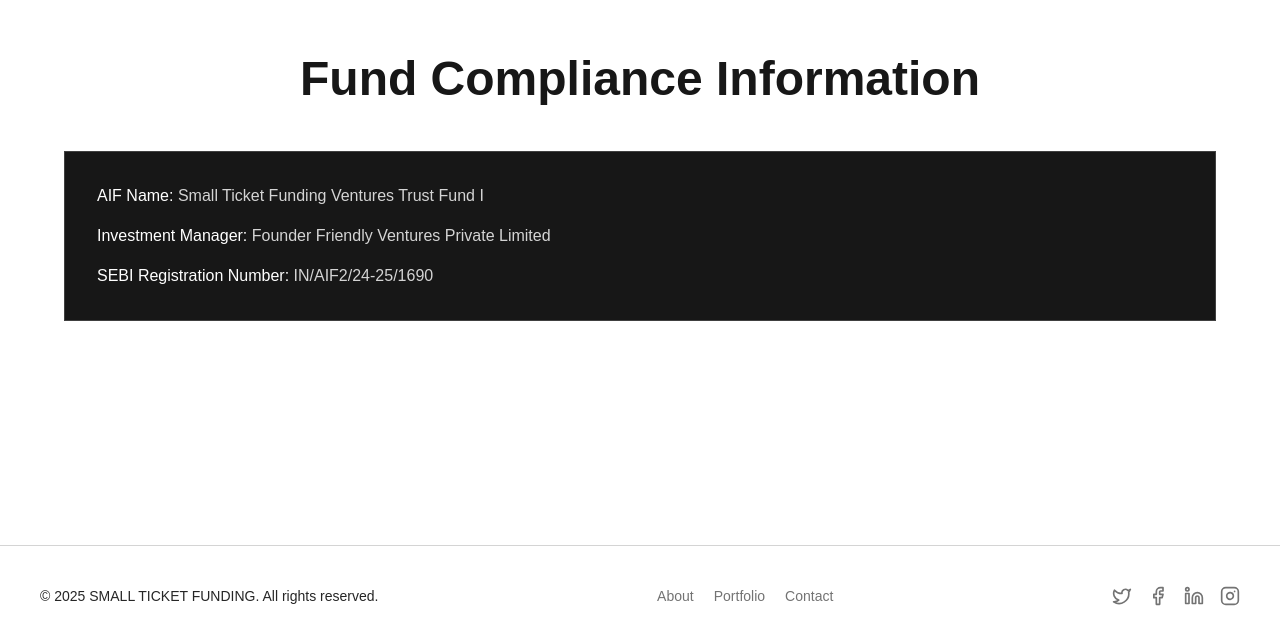
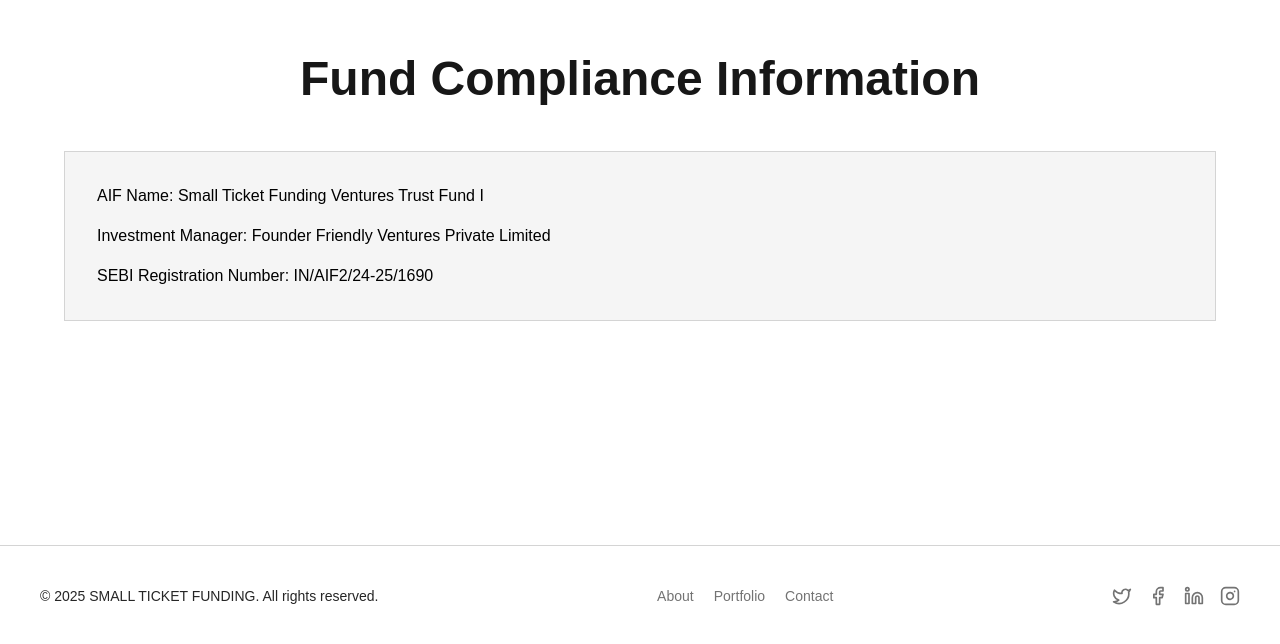
Before and after one commit to akshaytheGodxo/STF, a Next.js app: page / in a window 1280 px wide. Shown: the part 5623-6267 px from the top of the page. Built offline with nearby package versions, Linux system fonts and the light colour scheme; a web font is replaced by a local one.

Commit message:
Aif Details Updated

```diff
--- a/app/components/pages/media.tsx
+++ b/app/components/pages/media.tsx
@@ -23,19 +23,19 @@
         whileInView={{ opacity: 1, y: 0 }}
         transition={{ duration: 0.6 }}
         viewport={{ once: true }}
-        className="bg-neutral-900 border border-neutral-700 p-8 space-y-4 text-sm md:text-base text-neutral-300"
+        className="dark:bg-neutral-900 border dark:border-neutral-700 bg-neutral-100 text-black border-neutral-300 p-8 space-y-4 text-sm md:text-base dark:text-neutral-300"
       >
         <ul className="list-inside space-y-4">
           <li>
-            <span className="text-white font-medium">AIF Name:</span>{" "}
+            <span className="dark:text-white font-medium">AIF Name:</span>{" "}
             Small Ticket Funding Ventures Trust Fund I
           </li>
           <li>
-            <span className="text-white font-medium">Investment Manager:</span>{" "}
+            <span className="dark:text-white font-medium">Investment Manager:</span>{" "}
             Founder Friendly Ventures Private Limited
           </li>
           <li>
-            <span className="text-white font-medium">SEBI Registration Number:</span>{" "}
+            <span className="dark:text-white font-medium">SEBI Registration Number:</span>{" "}
             IN/AIF2/24-25/1690
           </li>
         </ul>
```
